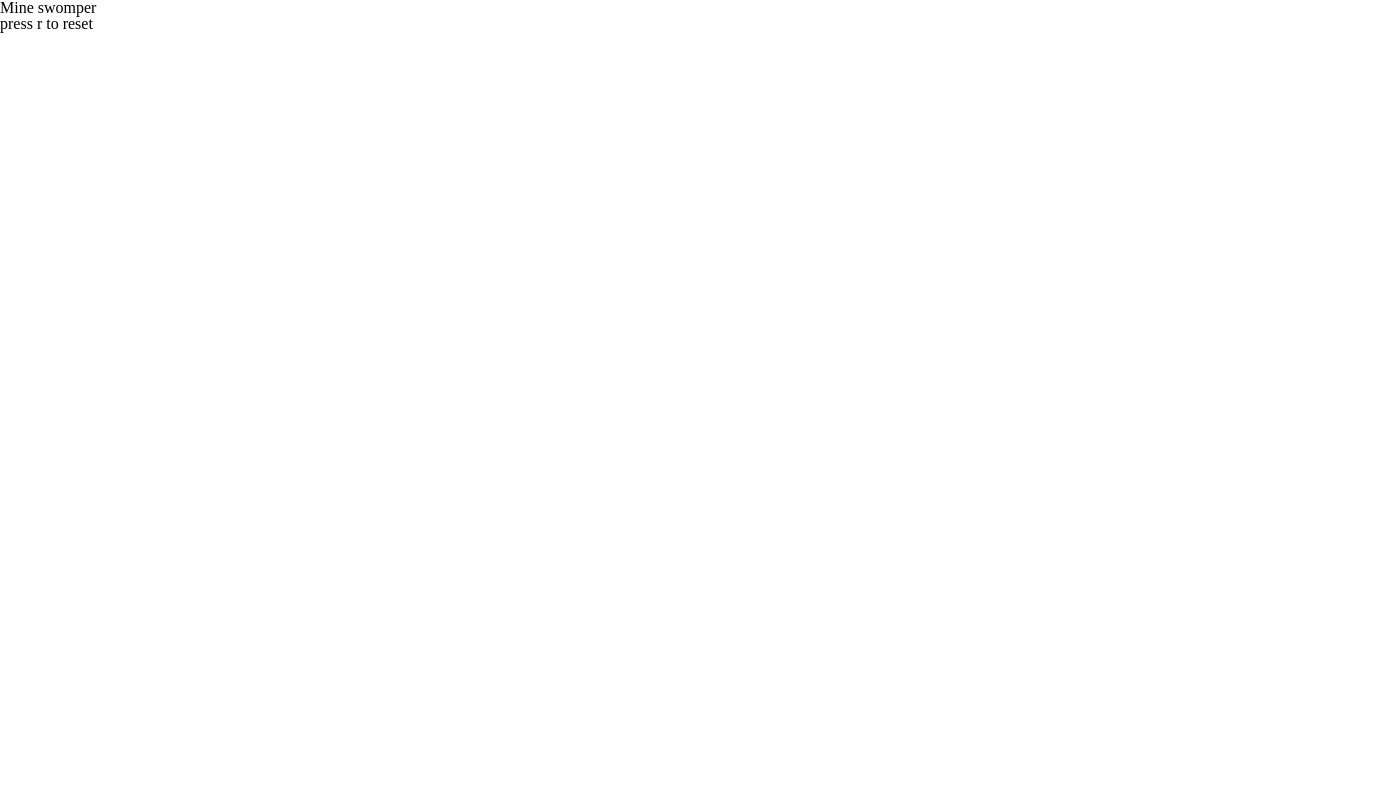
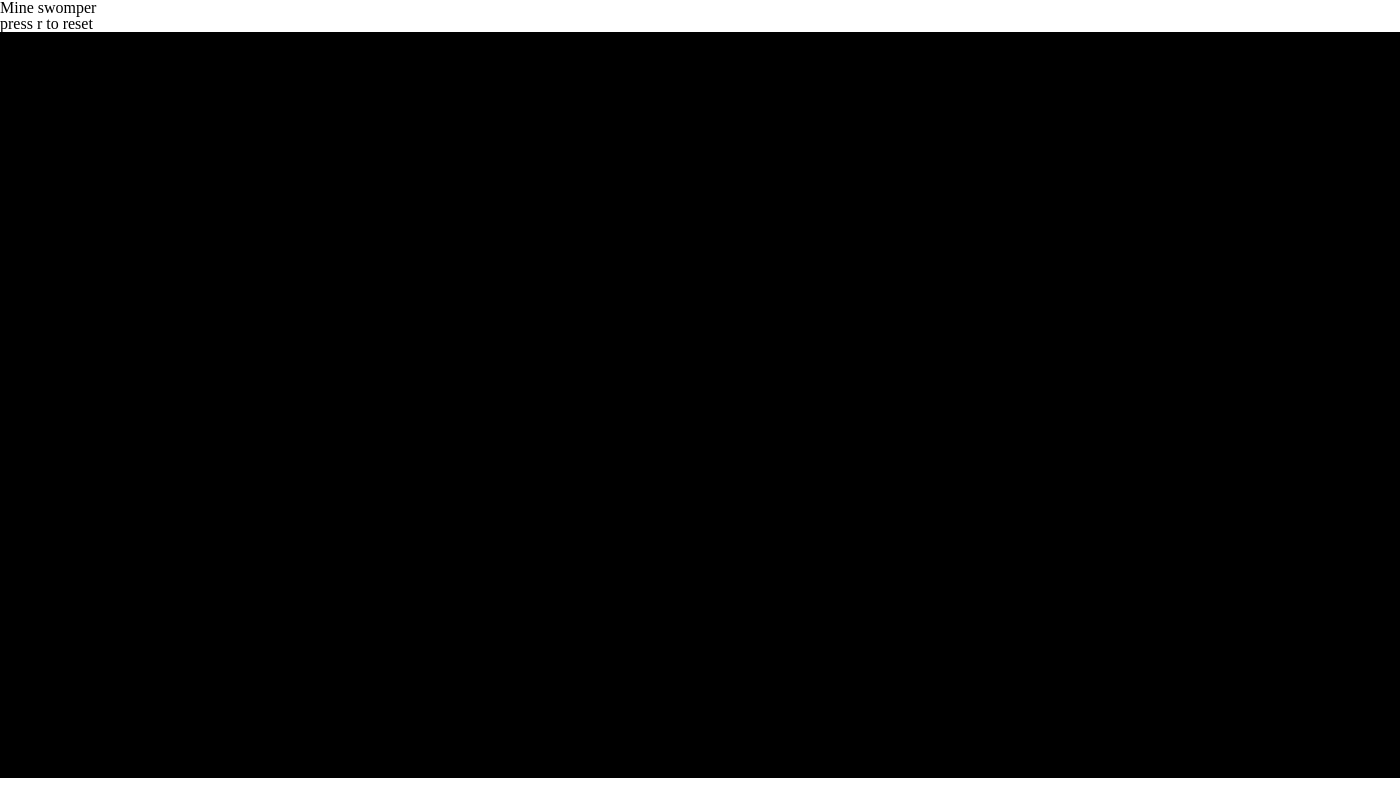
Before and after one commit to Nymil/mine-sweeper, a plain HTML site: page index.html in a window 1280 px wide. Shown: the whole page, 1400 px wide, since content can reach past the window. Drawn offline with Linux system fonts and the light colour scheme.

Commit message:
canvas initiated

```diff
--- /dev/null
+++ b/assets/js/drawer.js
@@ -0,0 +1,17 @@
+let _$canvas;
+let _ctx;
+
+// rect is array like [startX, startY, width, height]
+function drawRect(color, rect, width = null) {
+    _ctx.beginPath();
+    width === null ? _ctx.fillStyle = color : _ctx.strokeStyle = color;
+    if (width !== null) _ctx.lineWidth = width;
+    width === null ? _ctx.fillRect(rect[0], rect[1], rect[2], rect[3]) : _ctx.strokeRect(rect[0] + width / 2, rect[1] + width / 2, rect[2] - width, rect[3] - width);
+    _ctx.stroke();
+}
+
+function drawText(color, text, pos, size) {
+    _ctx.font = `${size}px serif`;
+    _ctx.fillStyle = color;
+    _ctx.fillText(text, pos[0], pos[1]);
+}
--- a/assets/js/initiater.js
+++ b/assets/js/initiater.js
@@ -3,5 +3,13 @@
 document.addEventListener('DOMContentLoaded', init);
 
 function init() {
-    console.log("js connected");
+    initiateCanvas();
 }
+
+function initiateCanvas() {
+    _$canvas = document.querySelector('canvas');
+    _ctx = _$canvas.getContext('2d');
+    _$canvas.width = 1400;
+    _$canvas.height = _$canvas.width * 16 / 30;
+    drawRect('black', [0, 0, _$canvas.width, _$canvas.height]);
+}
--- a/index.html
+++ b/index.html
@@ -9,6 +9,7 @@
     <link rel="stylesheet" href="assets/css/reset.css" type="text/css">
     <link rel="stylesheet" href="assets/css/screen.css" type="text/css">
 
+    <script src="assets/js/drawer.js"></script>
     <script src="assets/js/initiater.js"></script>
 </head>
 <body>
```
